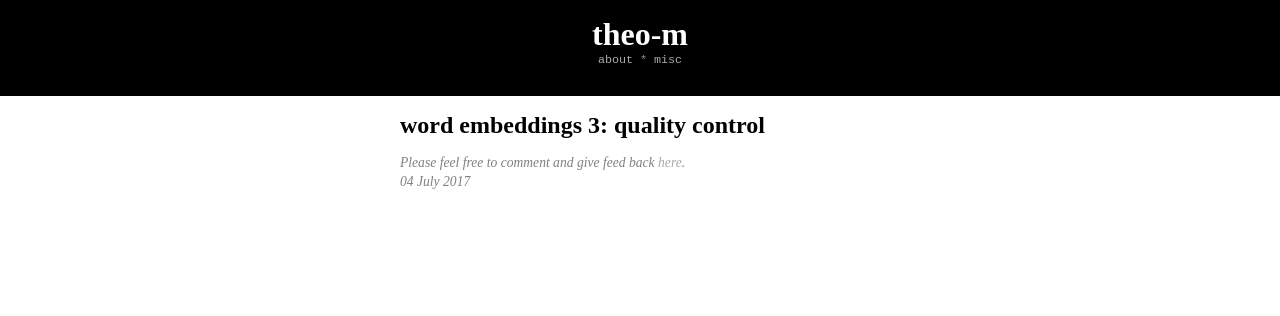
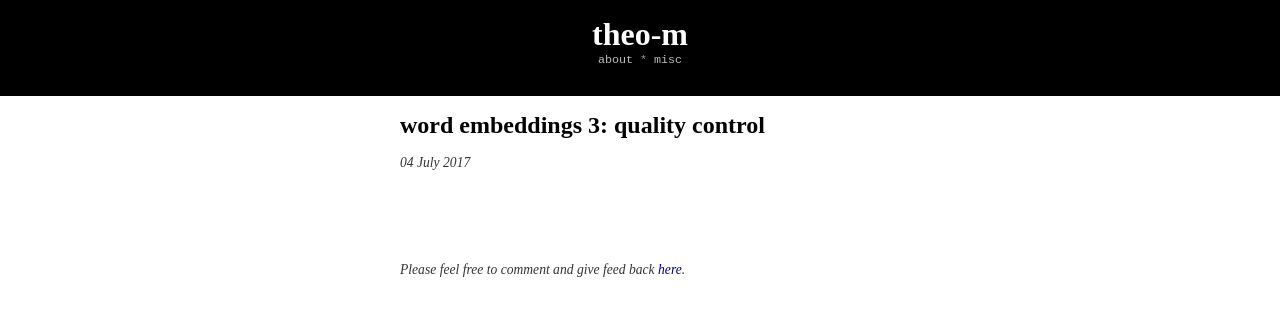
Before and after one commit to theo-m/theo-m.github.io, a Jekyll site: the page built from archived/2017-07-04-we4.md, in a window 1280 px wide. Shown: the top 316 px of the page. Built offline with Jekyll 4.4.1, drawn with Linux system fonts in a browser that asks for light colours.

Commit message:
Style adjustments

```diff
--- a/_layouts/bar.html
+++ b/_layouts/bar.html
@@ -19,11 +19,11 @@
 
     <body>
         <div class="topbar">
-            <h1><a href="/" id="header">theo-m</a></h1>
+            <h1><a href="/" class="header">theo-m</a></h1>
 
             <div class="pages">
-                <a href="/about.html">about</a> *
-                <a href="/misc.html">misc</a>
+                <a href="/about.html" class="header2">about</a> *
+                <a href="/misc.html" class="header2">misc</a>
             </div>
         </div>
         <div class="container">
--- a/_layouts/post.html
+++ b/_layouts/post.html
@@ -4,11 +4,15 @@
 
 <h2 class="title">{{ page.title }}</h2>
 <p class="meta">
-    Please feel free to comment and give feed back <a href="https://github.com/theo-m/theo-m.github.io/issues/">here</a>.
-    <br>
     {{ page.date | date: "%d %B %Y"}}
 </p>
 
 <div class="post">
     {{ content }}
 </div>
+
+<footer>
+    <p class="meta">
+    Please feel free to comment and give feed back <a href="https://github.com/theo-m/theo-m.github.io/issues/">here</a>.
+    </p>
+</footer>
--- a/css/bar.css
+++ b/css/bar.css
@@ -35,14 +35,15 @@
 h2.title {font-size: 1.5em; font-family: serif;}
 h2 {font-size: 1.02em; font-family: serif; display: inline}
 
-a {text-decoration: none; color: #aaa;}
-a#header {color: #fff; text-decoration: none;}
+a {text-decoration: none; color: #000099;}
 a:hover {text-decoration: underline;}
+a.header {color: #fff; text-decoration: none;}
+a.header2 {color: #bbb; text-decoration: none;}
 
 
 
 p {font-size: 1em; line-height: 1.4em; color: #000; text-align: justify;}
-p.meta {line-height: 1.4em; color:grey; font-size:85%; font-style:italic;}
+p.meta {padding-bottom: 1em; color: #333; font-size:85%; font-style:italic;}
 
 ul.posts {list-style: none; margin: 0em 0 2em 0; padding: 0}
 li {color: #000;}
@@ -57,4 +58,4 @@
 .videowrapper {float: none; clear: both; width: 100%; position: relative; padding-bottom: 56.25%; padding-top: 25px; height: 0;}
 .videowrapper iframe {position: absolute; top: 0; left: 0; width: 100%; height: 100%;}
 
-footer {padding-top: 3em; font-size: 85%;}
+footer {padding-top: 3em;}
```
Also changed, not shown: index.md (+2 -3 lines).
